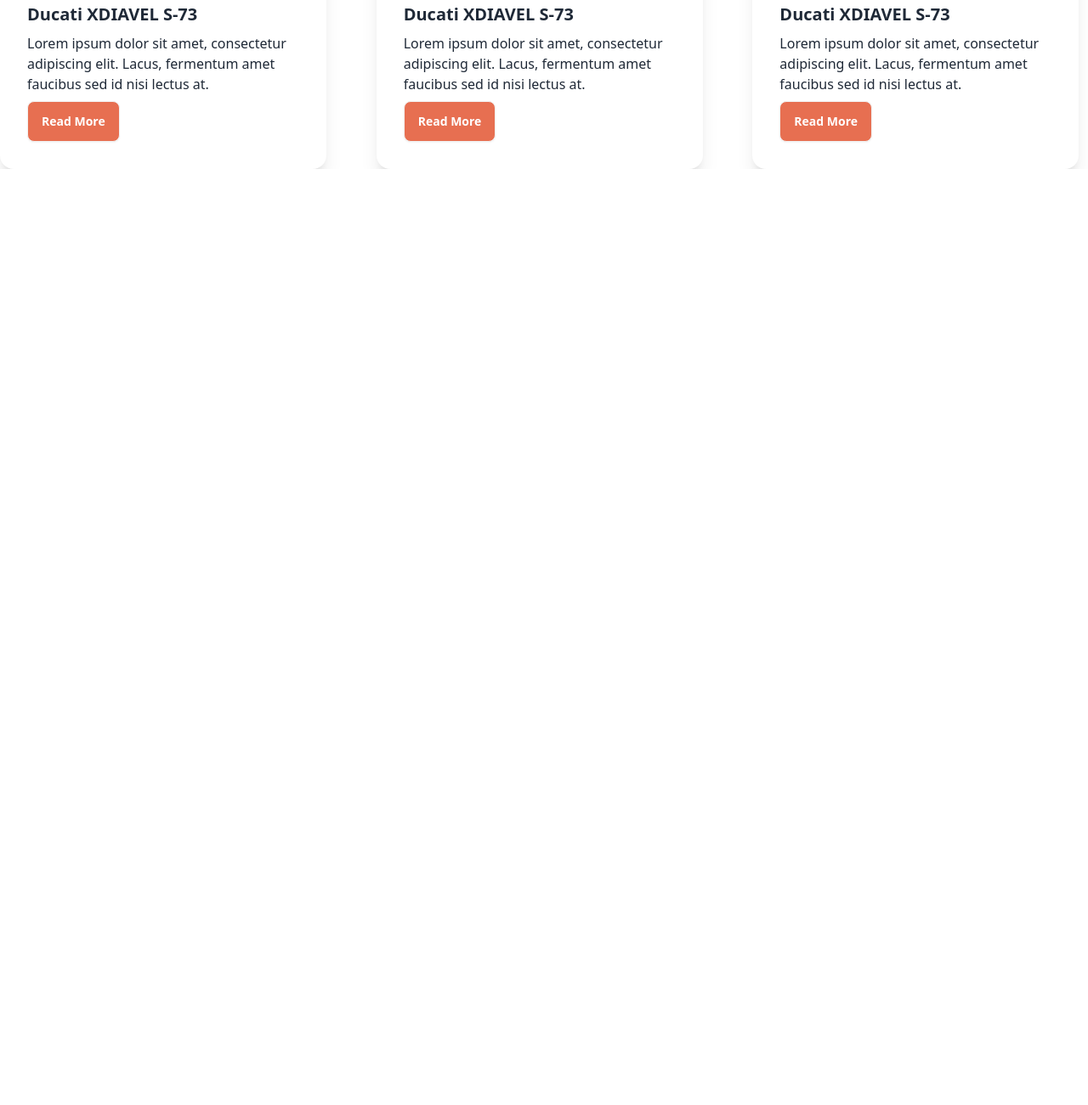
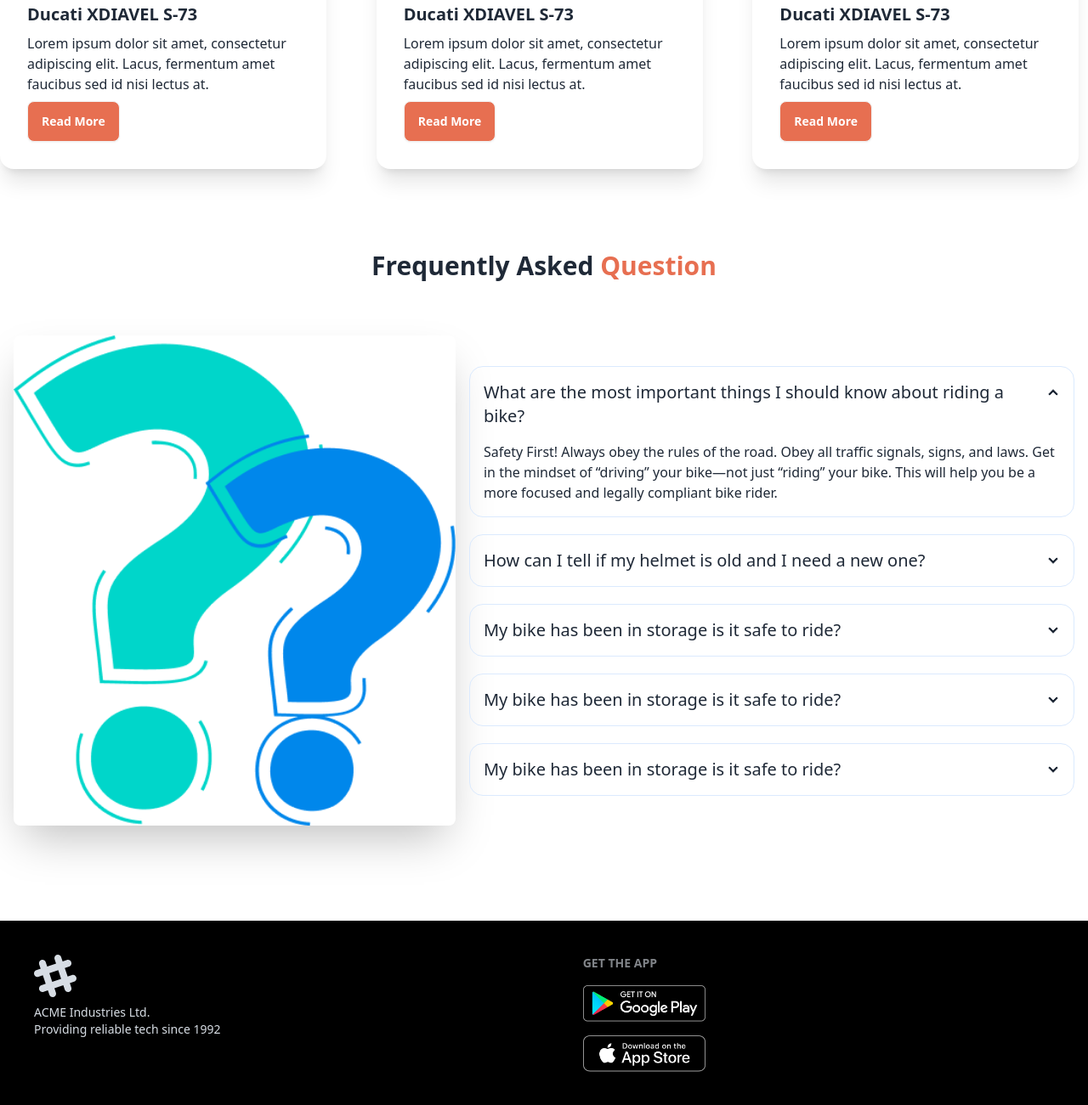
Before and after one commit to abdulmazidakash/m-15-4-daisy-ui-project-biker-zone, a plain HTML site: page index.html in a window 1280 px wide. Shown: the part 1131-2432 px from the top of the page at 85% size. Before the commit the page ends 1330 px from the top, so only its background shows below. Drawn offline with nearby package versions, Linux system fonts and the light colour scheme.

Commit message:
15-8 faq and footer section done

```diff
--- a/index.html
+++ b/index.html
@@ -234,12 +234,96 @@
 			  </div>
 		   </div>
 
+		   <!-- happy clients section homework  -->
+			<section></section>
+
 		   <!-- frequently asked question container starts -->
+			<section class="my-24">
+				<h3 class="text-3xl font-bold text-center mb-12">Frequently Asked <span class="text-bike-primary">Question</span></h3>
+				<!-- daisy copy code  -->
+				<div class="hero">
+					<div class="hero-content flex-col lg:flex-row">
+					  <img
+						src="./images/others/faq.png"
+						class="w-full rounded-lg shadow-2xl" />
+
+						<!-- Accordion content  -->
+						 <div class="space-y-5">
+							<div class="collapse collapse-arrow border border-blue-100">
+								<input type="radio" name="my-accordion-2" checked="checked" />
+								<div class="collapse-title text-xl font-medium">What are the most important things I should
+									know about riding a bike?</div>
+								<div class="collapse-content">
+								  <p>Safety First! Always obey the rules of the road. Obey all traffic signals, signs, and laws. Get in the mindset of “driving” your bike—not just “riding” your bike. This will help you be a more focused and legally compliant bike rider. </p>
+								</div>
+							  </div>
+							  <div class="collapse collapse-arrow border border-blue-100">
+								<input type="radio" name="my-accordion-2" />
+								<div class="collapse-title text-xl font-medium">How can I tell if my helmet is old and I need a
+									new one?</div>
+								<div class="collapse-content">
+								  <p>Safety First! Always obey the rules of the road. Obey all traffic signals, signs, and laws. Get in the mindset of “driving” your bike—not just “riding” your bike. This will help you be a more focused and legally compliant bike rider.</p>
+								</div>
+							  </div>
+							  <div class="collapse collapse-arrow border border-blue-100">
+								<input type="radio" name="my-accordion-2" />
+								<div class="collapse-title text-xl font-medium">My bike has been in storage is it safe to ride?</div>
+								<div class="collapse-content">
+								  <p>Safety First! Always obey the rules of the road. Obey all traffic signals, signs, and laws. Get in the mindset of “driving” your bike—not just “riding” your bike. This will help you be a more focused and legally compliant bike rider.</p>
+								</div>
+							  </div>
+							  <div class="collapse collapse-arrow border border-blue-100">
+								<input type="radio" name="my-accordion-2" />
+								<div class="collapse-title text-xl font-medium">My bike has been in storage is it safe to ride?</div>
+								<div class="collapse-content">
+								  <p>Safety First! Always obey the rules of the road. Obey all traffic signals, signs, and laws. Get in the mindset of “driving” your bike—not just “riding” your bike. This will help you be a more focused and legally compliant bike rider.</p>
+								</div>
+							  </div>
+							  <div class="collapse collapse-arrow border border-blue-100">
+								<input type="radio" name="my-accordion-2" />
+								<div class="collapse-title text-xl font-medium">My bike has been in storage is it safe to ride?</div>
+								<div class="collapse-content">
+								  <p>Safety First! Always obey the rules of the road. Obey all traffic signals, signs, and laws. Get in the mindset of “driving” your bike—not just “riding” your bike. This will help you be a more focused and legally compliant bike rider.</p>
+								</div>
+							  </div>
+						 </div>
+					</div>
+				  </div>
+			</section>
+
 
 	</main>
 	<!-- footer section  -->
-	<footer>
-
-	</footer>
+	<footer class="footer bg-black text-neutral-content p-10">
+		<aside>
+		  <svg
+			width="50"
+			height="50"
+			viewBox="0 0 24 24"
+			xmlns="http://www.w3.org/2000/svg"
+			fill-rule="evenodd"
+			clip-rule="evenodd"
+			class="fill-current">
+			<path
+			  d="M22.672 15.226l-2.432.811.841 2.515c.33 1.019-.209 2.127-1.23 2.456-1.15.325-2.148-.321-2.463-1.226l-.84-2.518-5.013 1.677.84 2.517c.391 1.203-.434 2.542-1.831 2.542-.88 0-1.601-.564-1.86-1.314l-.842-2.516-2.431.809c-1.135.328-2.145-.317-2.463-1.229-.329-1.018.211-2.127 1.231-2.456l2.432-.809-1.621-4.823-2.432.808c-1.355.384-2.558-.59-2.558-1.839 0-.817.509-1.582 1.327-1.846l2.433-.809-.842-2.515c-.33-1.02.211-2.129 1.232-2.458 1.02-.329 2.13.209 2.461 1.229l.842 2.515 5.011-1.677-.839-2.517c-.403-1.238.484-2.553 1.843-2.553.819 0 1.585.509 1.85 1.326l.841 2.517 2.431-.81c1.02-.33 2.131.211 2.461 1.229.332 1.018-.21 2.126-1.23 2.456l-2.433.809 1.622 4.823 2.433-.809c1.242-.401 2.557.484 2.557 1.838 0 .819-.51 1.583-1.328 1.847m-8.992-6.428l-5.01 1.675 1.619 4.828 5.011-1.674-1.62-4.829z"></path>
+		  </svg>
+		  <p>
+			ACME Industries Ltd.
+			<br />
+			Providing reliable tech since 1992
+		  </p>
+		</aside>
+		<nav>
+		  <h6 class="footer-title">Get The App</h6>
+		  <div class="grid grid-cols-1 gap-4">
+			<a>
+			 <img class="w-36" src="./images/others/android.png" alt="">
+			</a>
+			<a>
+			 <img class="w-36" src="./images/others/ios.png" alt="">
+			</a>
+		  </div>
+		</nav>
+	  </footer>
 </body>
 </html>
```
